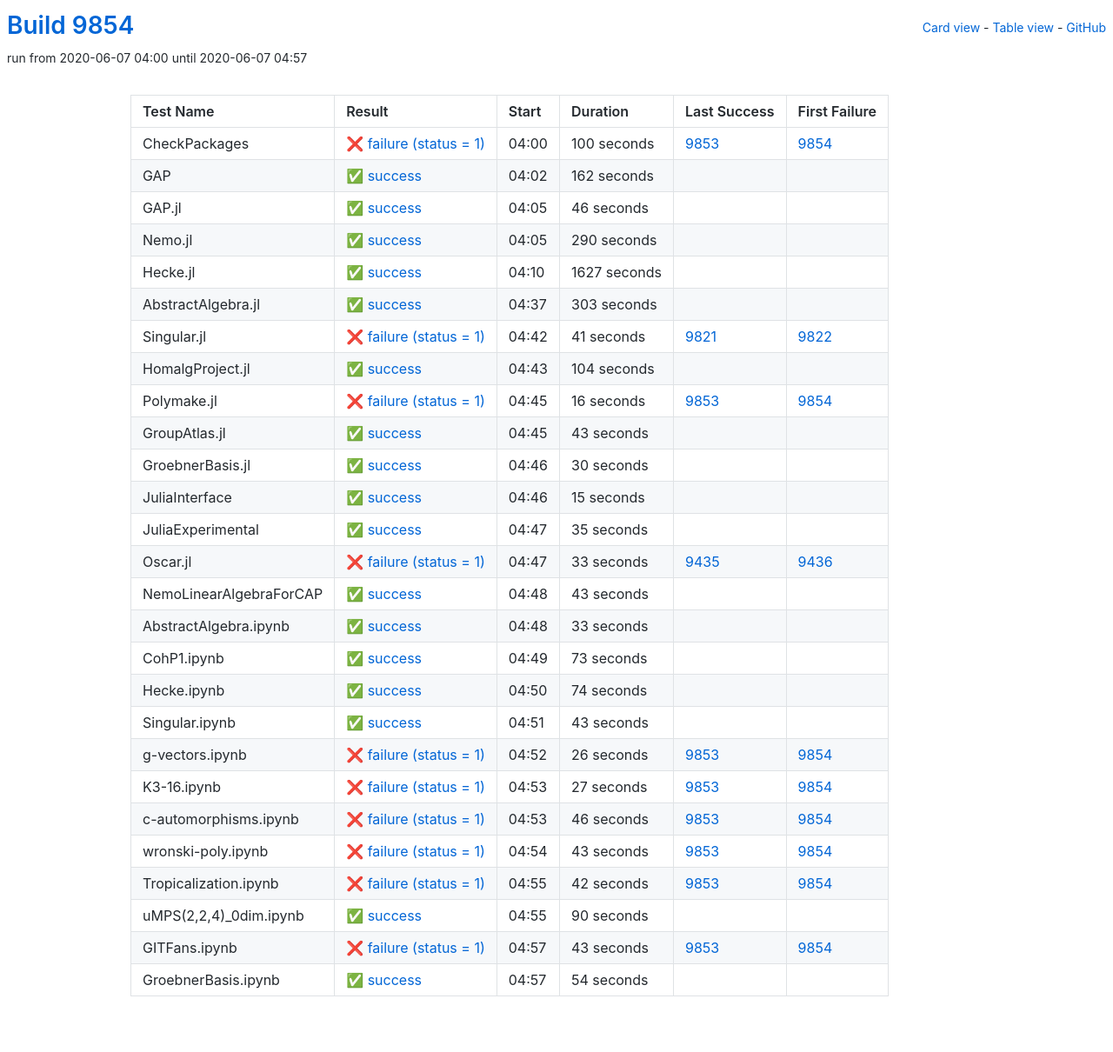
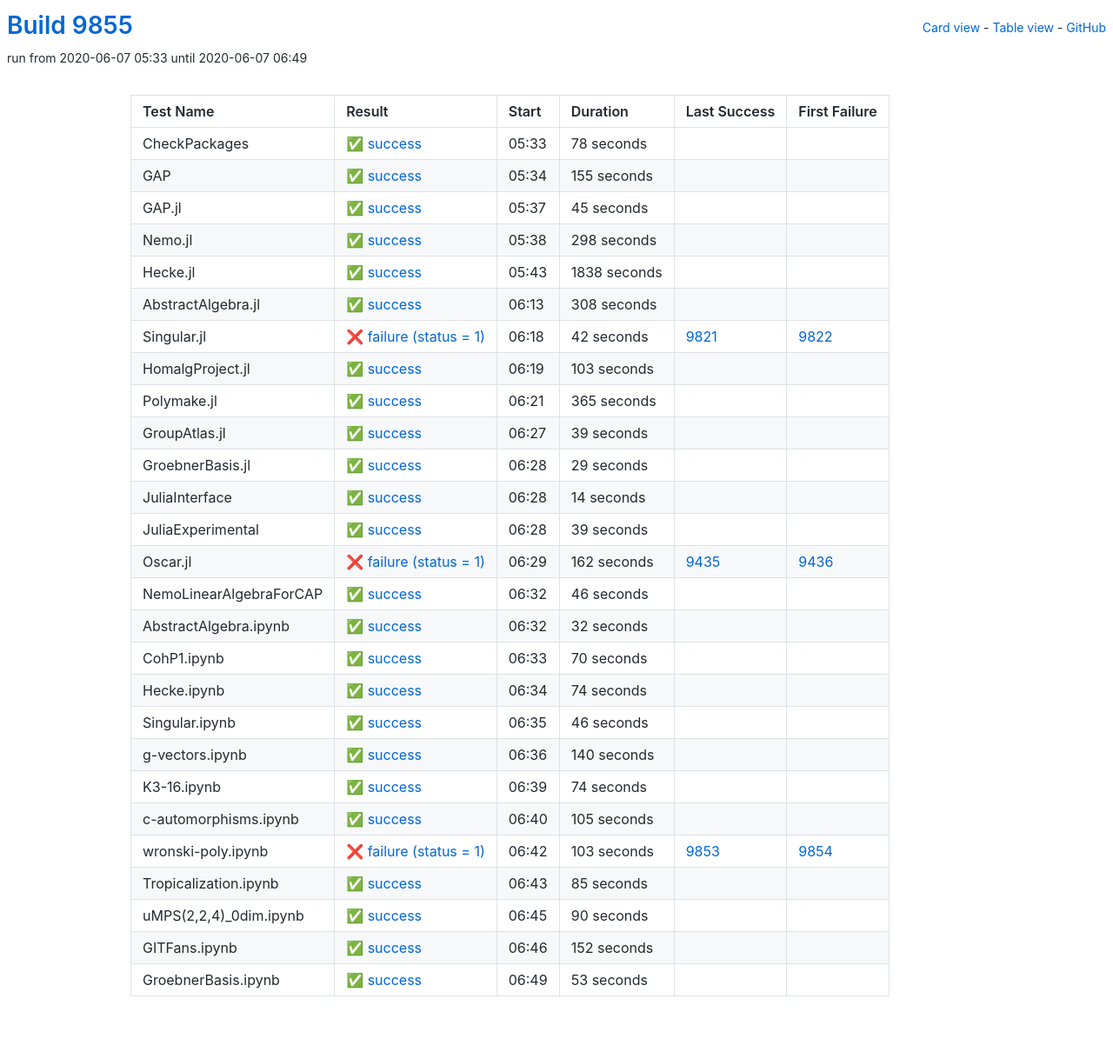
Before and after one commit to oscar-system/oscar-ci-status, a Jekyll site: the page built from table.html, in a window 1280 px wide. Shown: the whole page at 87% size. Built offline with Jekyll 4.4.1, drawn with Linux system fonts in a browser that asks for light colours.

Commit message:
Build 9855

```diff
--- a/_data/ci.yml
+++ b/_data/ci.yml
@@ -1,209 +1,209 @@
-build: 9854
-build_url: https://oscarci.mathematik.uni-kl.de/job/oscar/9854/
+build: 9855
+build_url: https://oscarci.mathematik.uni-kl.de/job/oscar/9855/
 job: oscar
 tests:
-- duration: 100
-  exitcode: 1
-  first_failure: 9854
-  first_failure_url: https://oscarci.mathematik.uni-kl.de/job/oscar/9854/
+- duration: 78
+  exitcode: 0
+  first_failure: false
+  first_failure_url: null
   id: checkpackages
-  last_success: 9853
-  last_success_url: https://oscarci.mathematik.uni-kl.de/job/oscar/9853/
-  log: https://oscarci.mathematik.uni-kl.de/job/oscar/9854/artifact/logs/build-9854/CheckPackages.log
+  last_success: false
+  last_success_url: null
+  log: https://oscarci.mathematik.uni-kl.de/job/oscar/9855/artifact/logs/build-9855/CheckPackages.log
   name: CheckPackages
-  start: 2020-06-07 04:00
-  status: failure
-  success: false
-- duration: 162
+  start: 2020-06-07 05:33
+  status: success
+  success: true
+- duration: 155
   exitcode: 0
   first_failure: false
   first_failure_url: null
   id: gap
   last_success: false
   last_success_url: null
-  log: https://oscarci.mathematik.uni-kl.de/job/oscar/9854/artifact/logs/build-9854/GAP.log
+  log: https://oscarci.mathematik.uni-kl.de/job/oscar/9855/artifact/logs/build-9855/GAP.log
   name: GAP
-  start: 2020-06-07 04:02
+  start: 2020-06-07 05:34
   status: success
   success: true
-- duration: 46
+- duration: 45
   exitcode: 0
   first_failure: false
   first_failure_url: null
   id: gap-jl
   last_success: false
   last_success_url: null
-  log: https://oscarci.mathematik.uni-kl.de/job/oscar/9854/artifact/logs/build-9854/GAP.jl.log
+  log: https://oscarci.mathematik.uni-kl.de/job/oscar/9855/artifact/logs/build-9855/GAP.jl.log
   name: GAP.jl
-  start: 2020-06-07 04:05
+  start: 2020-06-07 05:37
   status: success
   success: true
-- duration: 290
+- duration: 298
   exitcode: 0
   first_failure: false
   first_failure_url: null
   id: nemo-jl
   last_success: false
   last_success_url: null
-  log: https://oscarci.mathematik.uni-kl.de/job/oscar/9854/artifact/logs/build-9854/Nemo.jl.log
+  log: https://oscarci.mathematik.uni-kl.de/job/oscar/9855/artifact/logs/build-9855/Nemo.jl.log
   name: Nemo.jl
-  start: 2020-06-07 04:05
+  start: 2020-06-07 05:38
   status: success
   success: true
-- duration: 1627
+- duration: 1838
   exitcode: 0
   first_failure: false
   first_failure_url: null
   id: hecke-jl
   last_success: false
   last_success_url: null
-  log: https://oscarci.mathematik.uni-kl.de/job/oscar/9854/artifact/logs/build-9854/Hecke.jl.log
+  log: https://oscarci.mathematik.uni-kl.de/job/oscar/9855/artifact/logs/build-9855/Hecke.jl.log
   name: Hecke.jl
-  start: 2020-06-07 04:10
+  start: 2020-06-07 05:43
   status: success
   success: true
-- duration: 303
+- duration: 308
   exitcode: 0
   first_failure: false
   first_failure_url: null
   id: abstractalgebra-jl
   last_success: false
   last_success_url: null
-  log: https://oscarci.mathematik.uni-kl.de/job/oscar/9854/artifact/logs/build-9854/AbstractAlgebra.jl.log
+  log: https://oscarci.mathematik.uni-kl.de/job/oscar/9855/artifact/logs/build-9855/AbstractAlgebra.jl.log
   name: AbstractAlgebra.jl
-  start: 2020-06-07 04:37
+  start: 2020-06-07 06:13
   status: success
   success: true
-- duration: 41
+- duration: 42
   exitcode: 1
   first_failure: 9822
   first_failure_url: https://oscarci.mathematik.uni-kl.de/job/oscar/9822/
   id: singular-jl
   last_success: 9821
   last_success_url: https://oscarci.mathematik.uni-kl.de/job/oscar/9821/
-  log: https://oscarci.mathematik.uni-kl.de/job/oscar/9854/artifact/logs/build-9854/Singular.jl.log
+  log: https://oscarci.mathematik.uni-kl.de/job/oscar/9855/artifact/logs/build-9855/Singular.jl.log
   name: Singular.jl
-  start: 2020-06-07 04:42
+  start: 2020-06-07 06:18
   status: failure
   success: false
-- duration: 104
+- duration: 103
   exitcode: 0
   first_failure: false
   first_failure_url: null
   id: homalgproject-jl
   last_success: false
   last_success_url: null
-  log: https://oscarci.mathematik.uni-kl.de/job/oscar/9854/artifact/logs/build-9854/HomalgProject.jl.log
+  log: https://oscarci.mathematik.uni-kl.de/job/oscar/9855/artifact/logs/build-9855/HomalgProject.jl.log
   name: HomalgProject.jl
-  start: 2020-06-07 04:43
+  start: 2020-06-07 06:19
   status: success
   success: true
-- duration: 16
-  exitcode: 1
-  first_failure: 9854
-  first_failure_url: https://oscarci.mathematik.uni-kl.de/job/oscar/9854/
+- duration: 365
+  exitcode: 0
+  first_failure: false
+  first_failure_url: null
   id: polymake-jl
-  last_success: 9853
-  last_success_url: https://oscarci.mathematik.uni-kl.de/job/oscar/9853/
-  log: https://oscarci.mathematik.uni-kl.de/job/oscar/9854/artifact/logs/build-9854/Polymake.jl.log
+  last_success: false
+  last_success_url: null
+  log: https://oscarci.mathematik.uni-kl.de/job/oscar/9855/artifact/logs/build-9855/Polymake.jl.log
   name: Polymake.jl
-  start: 2020-06-07 04:45
-  status: failure
-  success: false
-- duration: 43
+  start: 2020-06-07 06:21
+  status: success
+  success: true
+- duration: 39
   exitcode: 0
   first_failure: false
   first_failure_url: null
   id: groupatlas-jl
   last_success: false
   last_success_url: null
-  log: https://oscarci.mathematik.uni-kl.de/job/oscar/9854/artifact/logs/build-9854/GroupAtlas.jl.log
+  log: https://oscarci.mathematik.uni-kl.de/job/oscar/9855/artifact/logs/build-9855/GroupAtlas.jl.log
   name: GroupAtlas.jl
-  start: 2020-06-07 04:45
+  start: 2020-06-07 06:27
   status: success
   success: true
-- duration: 30
+- duration: 29
   exitcode: 0
   first_failure: false
   first_failure_url: null
   id: groebnerbasis-jl
   last_success: false
   last_success_url: null
-  log: https://oscarci.mathematik.uni-kl.de/job/oscar/9854/artifact/logs/build-9854/GroebnerBasis.jl.log
+  log: https://oscarci.mathematik.uni-kl.de/job/oscar/9855/artifact/logs/build-9855/GroebnerBasis.jl.log
   name: GroebnerBasis.jl
-  start: 2020-06-07 04:46
+  start: 2020-06-07 06:28
   status: success
   success: true
-- duration: 15
+- duration: 14
   exitcode: 0
   first_failure: false
   first_failure_url: null
   id: juliainterface
   last_success: false
   last_success_url: null
-  log: https://oscarci.mathematik.uni-kl.de/job/oscar/9854/artifact/logs/build-9854/JuliaInterface.log
+  log: https://oscarci.mathematik.uni-kl.de/job/oscar/9855/artifact/logs/build-9855/JuliaInterface.log
   name: JuliaInterface
-  start: 2020-06-07 04:46
+  start: 2020-06-07 06:28
   status: success
   success: true
-- duration: 35
+- duration: 39
   exitcode: 0
   first_failure: false
   first_failure_url: null
   id: juliaexperimental
   last_success: false
   last_success_url: null
-  log: https://oscarci.mathematik.uni-kl.de/job/oscar/9854/artifact/logs/build-9854/JuliaExperimental.log
+  log: https://oscarci.mathematik.uni-kl.de/job/oscar/9855/artifact/logs/build-9855/JuliaExperimental.log
   name: JuliaExperimental
-  start: 2020-06-07 04:47
+  start: 2020-06-07 06:28
   status: success
   success: true
-- duration: 33
+- duration: 162
   exitcode: 1
   first_failure: 9436
   first_failure_url: https://oscarci.mathematik.uni-kl.de/job/oscar/9436/
   id: oscar-jl
   last_success: 9435
   last_success_url: https://oscarci.mathematik.uni-kl.de/job/oscar/9435/
-  log: https://oscarci.mathematik.uni-kl.de/job/oscar/9854/artifact/logs/build-9854/Oscar.jl.log
+  log: https://oscarci.mathematik.uni-kl.de/job/oscar/9855/artifact/logs/build-9855/Oscar.jl.log
   name: Oscar.jl
-  start: 2020-06-07 04:47
+  start: 2020-06-07 06:29
   status: failure
   success: false
-- duration: 43
+- duration: 46
   exitcode: 0
   first_failure: false
   first_failure_url: null
   id: nemolinearalgebraforcap
   last_success: false
   last_success_url: null
-  log: https://oscarci.mathematik.uni-kl.de/job/oscar/9854/artifact/logs/build-9854/NemoLinearAlgebraForCAP.log
+  log: https://oscarci.mathematik.uni-kl.de/job/oscar/9855/artifact/logs/build-9855/NemoLinearAlgebraForCAP.log
   name: NemoLinearAlgebraForCAP
-  start: 2020-06-07 04:48
+  start: 2020-06-07 06:32
   status: success
   success: true
-- duration: 33
+- duration: 32
   exitcode: 0
   first_failure: false
   first_failure_url: null
   id: abstractalgebra-ipynb
   last_success: false
   last_success_url: null
-  log: https://oscarci.mathematik.uni-kl.de/job/oscar/9854/artifact/logs/build-9854/AbstractAlgebra.ipynb.log
+  log: https://oscarci.mathematik.uni-kl.de/job/oscar/9855/artifact/logs/build-9855/AbstractAlgebra.ipynb.log
   name: AbstractAlgebra.ipynb
-  start: 2020-06-07 04:48
+  start: 2020-06-07 06:32
   status: success
   success: true
-- duration: 73
+- duration: 70
   exitcode: 0
   first_failure: false
   first_failure_url: null
   id: cohp1-ipynb
   last_success: false
   last_success_url: null
-  log: https://oscarci.mathematik.uni-kl.de/job/oscar/9854/artifact/logs/build-9854/CohP1.ipynb.log
+  log: https://oscarci.mathematik.uni-kl.de/job/oscar/9855/artifact/logs/build-9855/CohP1.ipynb.log
   name: CohP1.ipynb
-  start: 2020-06-07 04:49
+  start: 2020-06-07 06:33
   status: success
   success: true
 - duration: 74
@@ -213,83 +213,83 @@
   id: hecke-ipynb
   last_success: false
   last_success_url: null
-  log: https://oscarci.mathematik.uni-kl.de/job/oscar/9854/artifact/logs/build-9854/Hecke.ipynb.log
+  log: https://oscarci.mathematik.uni-kl.de/job/oscar/9855/artifact/logs/build-9855/Hecke.ipynb.log
   name: Hecke.ipynb
-  start: 2020-06-07 04:50
+  start: 2020-06-07 06:34
   status: success
   success: true
-- duration: 43
+- duration: 46
   exitcode: 0
   first_failure: false
   first_failure_url: null
   id: singular-ipynb
   last_success: false
   last_success_url: null
-  log: https://oscarci.mathematik.uni-kl.de/job/oscar/9854/artifact/logs/build-9854/Singular.ipynb.log
+  log: https://oscarci.mathematik.uni-kl.de/job/oscar/9855/artifact/logs/build-9855/Singular.ipynb.log
   name: Singular.ipynb
-  start: 2020-06-07 04:51
+  start: 2020-06-07 06:35
   status: success
   success: true
-- duration: 26
-  exitcode: 1
-  first_failure: 9854
-  first_failure_url: https://oscarci.mathematik.uni-kl.de/job/oscar/9854/
+- duration: 140
+  exitcode: 0
+  first_failure: false
+  first_failure_url: null
   id: g-vectors-ipynb
-  last_success: 9853
-  last_success_url: https://oscarci.mathematik.uni-kl.de/job/oscar/9853/
-  log: https://oscarci.mathematik.uni-kl.de/job/oscar/9854/artifact/logs/build-9854/g-vectors.ipynb.log
+  last_success: false
+  last_success_url: null
+  log: https://oscarci.mathematik.uni-kl.de/job/oscar/9855/artifact/logs/build-9855/g-vectors.ipynb.log
   name: g-vectors.ipynb
-  start: 2020-06-07 04:52
-  status: failure
-  success: false
-- duration: 27
-  exitcode: 1
-  first_failure: 9854
-  first_failure_url: https://oscarci.mathematik.uni-kl.de/job/oscar/9854/
+  start: 2020-06-07 06:36
+  status: success
+  success: true
+- duration: 74
+  exitcode: 0
+  first_failure: false
+  first_failure_url: null
   id: k3-16-ipynb
-  last_success: 9853
-  last_success_url: https://oscarci.mathematik.uni-kl.de/job/oscar/9853/
-  log: https://oscarci.mathematik.uni-kl.de/job/oscar/9854/artifact/logs/build-9854/K3-16.ipynb.log
+  last_success: false
+  last_success_url: null
+  log: https://oscarci.mathematik.uni-kl.de/job/oscar/9855/artifact/logs/build-9855/K3-16.ipynb.log
   name: K3-16.ipynb
-  start: 2020-06-07 04:53
-  status: failure
-  success: false
-- duration: 46
-  exitcode: 1
-  first_failure: 9854
-  first_failure_url: https://oscarci.mathematik.uni-kl.de/job/oscar/9854/
+  start: 2020-06-07 06:39
+  status: success
+  success: true
+- duration: 105
+  exitcode: 0
+  first_failure: false
+  first_failure_url: null
   id: c-automorphisms-ipynb
-  last_success: 9853
-  last_success_url: https://oscarci.mathematik.uni-kl.de/job/oscar/9853/
-  log: https://oscarci.mathematik.uni-kl.de/job/oscar/9854/artifact/logs/build-9854/c-automorphisms.ipynb.log
+  last_success: false
+  last_success_url: null
+  log: https://oscarci.mathematik.uni-kl.de/job/oscar/9855/artifact/logs/build-9855/c-automorphisms.ipynb.log
   name: c-automorphisms.ipynb
-  start: 2020-06-07 04:53
-  status: failure
-  success: false
-- duration: 43
+  start: 2020-06-07 06:40
+  status: success
+  success: true
+- duration: 103
   exitcode: 1
   first_failure: 9854
   first_failure_url: https://oscarci.mathematik.uni-kl.de/job/oscar/9854/
   id: wronski-poly-ipynb
   last_success: 9853
   last_success_url: https://oscarci.mathematik.uni-kl.de/job/oscar/9853/
-  log: https://oscarci.mathematik.uni-kl.de/job/oscar/9854/artifact/logs/build-9854/wronski-poly.ipynb.log
+  log: https://oscarci.mathematik.uni-kl.de/job/oscar/9855/artifact/logs/build-9855/wronski-poly.ipynb.log
   name: wronski-poly.ipynb
-  start: 2020-06-07 04:54
+  start: 2020-06-07 06:42
   status: failure
   success: false
-- duration: 42
-  exitcode: 1
-  first_failure: 9854
-  first_failure_url: https://oscarci.mathematik.uni-kl.de/job/oscar/9854/
+- duration: 85
+  exitcode: 0
+  first_failure: false
+  first_failure_url: null
   id: tropicalization-ipynb
-  last_success: 9853
-  last_success_url: https://oscarci.mathematik.uni-kl.de/job/oscar/9853/
-  log: https://oscarci.mathematik.uni-kl.de/job/oscar/9854/artifact/logs/build-9854/Tropicalization.ipynb.log
+  last_success: false
+  last_success_url: null
+  log: https://oscarci.mathematik.uni-kl.de/job/oscar/9855/artifact/logs/build-9855/Tropicalization.ipynb.log
   name: Tropicalization.ipynb
-  start: 2020-06-07 04:55
-  status: failure
-  success: false
+  start: 2020-06-07 06:43
+  status: success
+  success: true
 - duration: 90
   exitcode: 0
   first_failure: false
@@ -297,32 +297,32 @@
   id: umps-2-2-4-0dim-ipynb
   last_success: false
   last_success_url: null
-  log: https://oscarci.mathematik.uni-kl.de/job/oscar/9854/artifact/logs/build-9854/uMPS-2-2-4-_0dim.ipynb.log
+  log: https://oscarci.mathematik.uni-kl.de/job/oscar/9855/artifact/logs/build-9855/uMPS-2-2-4-_0dim.ipynb.log
   name: uMPS(2,2,4)_0dim.ipynb
-  start: 2020-06-07 04:55
+  start: 2020-06-07 06:45
   status: success
   success: true
-- duration: 43
-  exitcode: 1
-  first_failure: 9854
-  first_failure_url: https://oscarci.mathematik.uni-kl.de/job/oscar/9854/
+- duration: 152
+  exitcode: 0
+  first_failure: false
+  first_failure_url: null
   id: gitfans-ipynb
-  last_success: 9853
-  last_success_url: https://oscarci.mathematik.uni-kl.de/job/oscar/9853/
-  log: https://oscarci.mathematik.uni-kl.de/job/oscar/9854/artifact/logs/build-9854/GITFans.ipynb.log
+  last_success: false
+  last_success_url: null
+  log: https://oscarci.mathematik.uni-kl.de/job/oscar/9855/artifact/logs/build-9855/GITFans.ipynb.log
   name: GITFans.ipynb
-  start: 2020-06-07 04:57
-  status: failure
-  success: false
-- duration: 54
+  start: 2020-06-07 06:46
+  status: success
+  success: true
+- duration: 53
   exitcode: 0
   first_failure: false
   first_failure_url: null
   id: groebnerbasis-ipynb
   last_success: false
   last_success_url: null
-  log: https://oscarci.mathematik.uni-kl.de/job/oscar/9854/artifact/logs/build-9854/GroebnerBasis.ipynb.log
+  log: https://oscarci.mathematik.uni-kl.de/job/oscar/9855/artifact/logs/build-9855/GroebnerBasis.ipynb.log
   name: GroebnerBasis.ipynb
-  start: 2020-06-07 04:57
+  start: 2020-06-07 06:49
   status: success
   success: true
```
Also changed, not shown: README.md.
